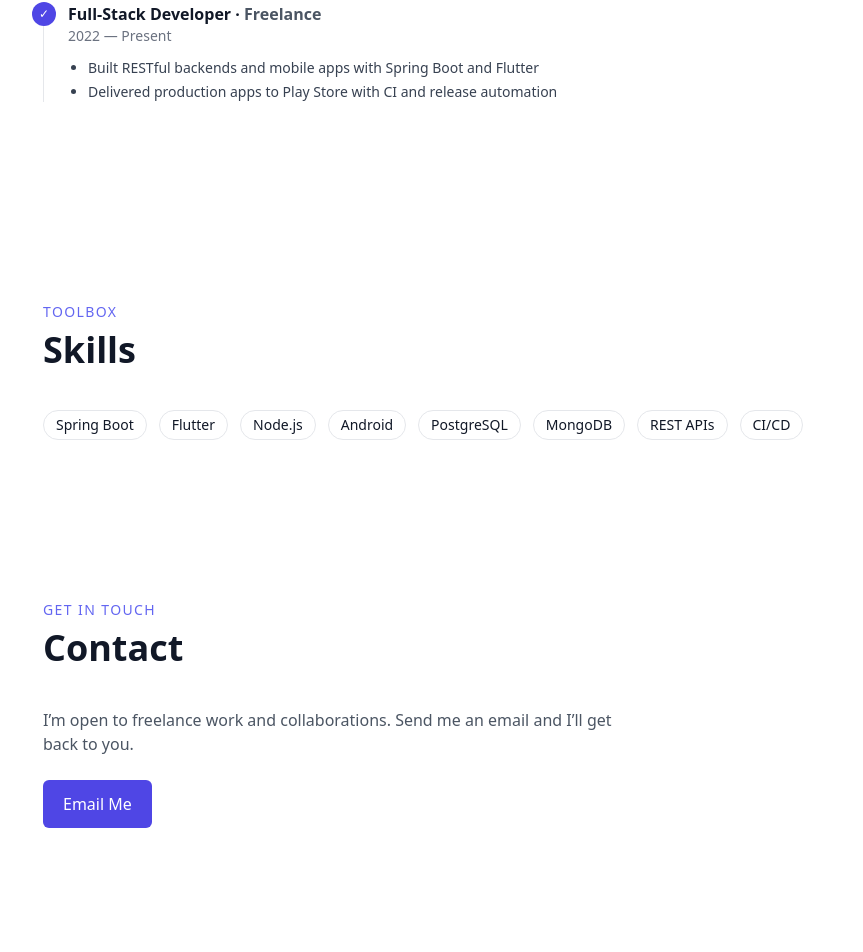
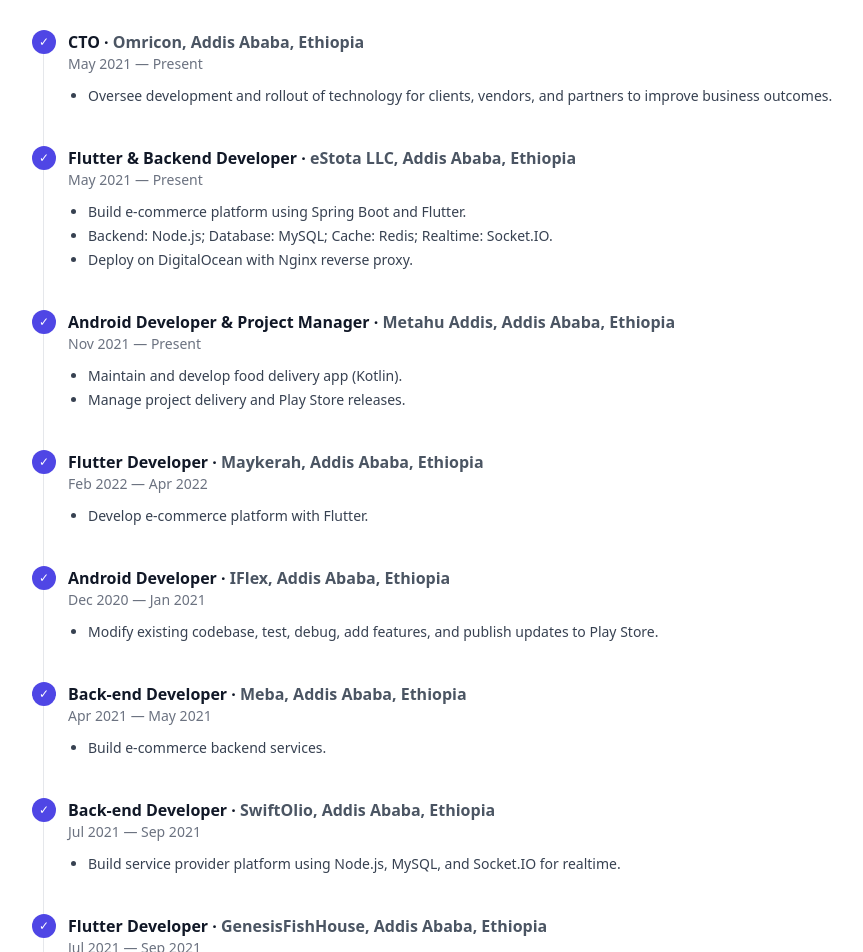
Before and after one commit to knatnaela/portfolio, a React (Create React App) app: page / in a window 1280 px wide. Shown: the part 1337-2289 px from the top of the page, without its empty margins (45-908 px from the left). Built offline with nearby package versions, Linux system fonts and the light colour scheme.

Commit message:
feat: integrate resume content (Experience, Skills, Projects, Education, Achievements, Languages, Contact) and update Navbar/App

```diff
--- a/src/App.js
+++ b/src/App.js
@@ -5,6 +5,9 @@
 import Projects from "./components/Projects";
 import Experience from "./components/Experience";
 import Skills from "./components/Skills";
+import Education from "./components/Education";
+import Achievements from "./components/Achievements";
+import Languages from "./components/Languages";
 import Contact from "./components/Contact";
 import Footer from "./components/Footer";
 
@@ -16,6 +19,9 @@
       <Projects />
       <Experience />
       <Skills />
+      <Education />
+      <Achievements />
+      <Languages />
       <Contact />
       <Footer />
     </div>
--- /dev/null
+++ b/src/components/Achievements.jsx
@@ -0,0 +1,15 @@
+import React from "react";
+import Section from "./Section";
+
+export default function Achievements() {
+  return (
+    <Section id="achievements" subtitle="Highlights" title="Achievements">
+      <ul className="list-disc ps-6 space-y-2">
+        <li>
+          Created and published a Flutter package on pub.dev —
+          <a className="text-indigo-600 dark:text-indigo-400 ml-1" href="https://bit.ly/3tsZ1xw" target="_blank" rel="noreferrer">Link</a>
+        </li>
+      </ul>
+    </Section>
+  );
+}
--- a/src/components/Contact.jsx
+++ b/src/components/Contact.jsx
@@ -5,9 +5,12 @@
     return (
         <Section id="contact" subtitle="Get in touch" title="Contact">
             <div className="max-w-xl">
-                <p className="text-gray-600 dark:text-gray-300">
-                    I’m open to freelance work and collaborations. Send me an email and I’ll get back to you.
-                </p>
+                <p className="text-gray-600 dark:text-gray-300">I’m open to freelance work and collaborations.</p>
+                <div className="mt-3 text-sm text-gray-500 dark:text-gray-400 space-y-1">
+                    <div>Location: Addis Ababa, Ethiopia</div>
+                    <div>Phone: <a className="text-indigo-600 dark:text-indigo-400" href="tel:+251923759362">+251 923 759 362</a></div>
+                    <div>Email: <a className="text-indigo-600 dark:text-indigo-400" href="mailto:natnaeladane21@gmail.com">natnaeladane21@gmail.com</a></div>
+                </div>
                 <a
                     href="mailto:natnaeladane21@gmail.com"
                     className="mt-6 inline-flex items-center justify-center rounded-md bg-indigo-600 text-white px-5 py-3 font-medium hover:bg-indigo-500 transition-colors"
--- /dev/null
+++ b/src/components/Education.jsx
@@ -0,0 +1,13 @@
+import React from "react";
+import Section from "./Section";
+
+export default function Education() {
+  return (
+    <Section id="education" subtitle="Academic background" title="Education">
+      <div className="space-y-1">
+        <div className="font-semibold">Dire Dawa University, Dire Dawa, Ethiopia — BSc in Computer Science</div>
+        <div className="text-sm text-gray-500 dark:text-gray-400">Oct 2016 — Feb 2021 · GPA: 3.21</div>
+      </div>
+    </Section>
+  );
+}
--- a/src/components/Experience.jsx
+++ b/src/components/Experience.jsx
@@ -3,12 +3,70 @@
 
 const experiences = [
     {
-        role: "Full‑Stack Developer",
-        org: "Freelance",
-        period: "2022 — Present",
+        role: "CTO",
+        org: "Omricon, Addis Ababa, Ethiopia",
+        period: "May 2021 — Present",
         points: [
-            "Built RESTful backends and mobile apps with Spring Boot and Flutter",
-            "Delivered production apps to Play Store with CI and release automation",
+            "Oversee development and rollout of technology for clients, vendors, and partners to improve business outcomes.",
+        ],
+    },
+    {
+        role: "Flutter & Backend Developer",
+        org: "eStota LLC, Addis Ababa, Ethiopia",
+        period: "May 2021 — Present",
+        points: [
+            "Build e‑commerce platform using Spring Boot and Flutter.",
+            "Backend: Node.js; Database: MySQL; Cache: Redis; Realtime: Socket.IO.",
+            "Deploy on DigitalOcean with Nginx reverse proxy.",
+        ],
+    },
+    {
+        role: "Android Developer & Project Manager",
+        org: "Metahu Addis, Addis Ababa, Ethiopia",
+        period: "Nov 2021 — Present",
+        points: [
+            "Maintain and develop food delivery app (Kotlin).",
+            "Manage project delivery and Play Store releases.",
+        ],
+    },
+    {
+        role: "Flutter Developer",
+        org: "Maykerah, Addis Ababa, Ethiopia",
+        period: "Feb 2022 — Apr 2022",
+        points: [
+            "Develop e‑commerce platform with Flutter.",
+        ],
+    },
+    {
+        role: "Android Developer",
+        org: "IFlex, Addis Ababa, Ethiopia",
+        period: "Dec 2020 — Jan 2021",
+        points: [
+            "Modify existing codebase, test, debug, add features, and publish updates to Play Store.",
+        ],
+    },
+    {
+        role: "Back‑end Developer",
+        org: "Meba, Addis Ababa, Ethiopia",
+        period: "Apr 2021 — May 2021",
+        points: [
+            "Build e‑commerce backend services.",
+        ],
+    },
+    {
+        role: "Back‑end Developer",
+        org: "SwiftOlio, Addis Ababa, Ethiopia",
+        period: "Jul 2021 — Sep 2021",
+        points: [
+            "Build service provider platform using Node.js, MySQL, and Socket.IO for realtime.",
+        ],
+    },
+    {
+        role: "Flutter Developer",
+        org: "GenesisFishHouse, Addis Ababa, Ethiopia",
+        period: "Jul 2021 — Sep 2021",
+        points: [
+            "Develop, test, add features, and publish the app to Play Store.",
         ],
     },
 ];
--- /dev/null
+++ b/src/components/Languages.jsx
@@ -0,0 +1,13 @@
+import React from "react";
+import Section from "./Section";
+
+export default function Languages() {
+  return (
+    <Section id="languages" subtitle="Spoken" title="Languages">
+      <div className="flex flex-wrap gap-3">
+        <span className="text-sm px-3 py-1 rounded-full border border-gray-200 dark:border-gray-800 bg-white/60 dark:bg-gray-900/60">Amharic</span>
+        <span className="text-sm px-3 py-1 rounded-full border border-gray-200 dark:border-gray-800 bg-white/60 dark:bg-gray-900/60">English</span>
+      </div>
+    </Section>
+  );
+}
--- a/src/components/Navbar.jsx
+++ b/src/components/Navbar.jsx
@@ -27,6 +27,9 @@
         { href: "#projects", label: "Projects" },
         { href: "#experience", label: "Experience" },
         { href: "#skills", label: "Skills" },
+        { href: "#education", label: "Education" },
+        { href: "#achievements", label: "Achievements" },
+        { href: "#languages", label: "Languages" },
         { href: "#contact", label: "Contact" },
     ];
 
--- a/src/components/Projects.jsx
+++ b/src/components/Projects.jsx
@@ -14,6 +14,12 @@
         description: "A food delivery service app for quick and convenient ordering.",
         stack: "Flutter",
         link: "https://play.google.com/store/apps/details?id=metahuCustomer.app&pcampaignid=web_share",
+    },
+    {
+        title: "Location Based ADS",
+        description:
+            "Platform for discovering nearby restaurants, groceries, and more based on user location.",
+        stack: "Flutter · Node.js · MySQL · Redis · Socket.IO",
     },
     {
         title: "LakiRemit",
--- a/src/components/Skills.jsx
+++ b/src/components/Skills.jsx
@@ -2,14 +2,20 @@
 import Section from "./Section";
 
 const skills = [
-    "Spring Boot",
+    "JavaScript (ES6, Node.js)",
+    "TypeScript",
     "Flutter",
-    "Node.js",
-    "Android",
+    "Android (Java & Kotlin)",
+    "Dart",
+    "HTML & CSS",
+    "Git",
+    "CI / CD",
+    "Cloud (GCP, AWS)",
+    "MySQL",
     "PostgreSQL",
-    "MongoDB",
+    "Redis",
     "REST APIs",
-    "CI/CD",
+    "Socket.IO",
 ];
 
 export default function Skills() {
```
